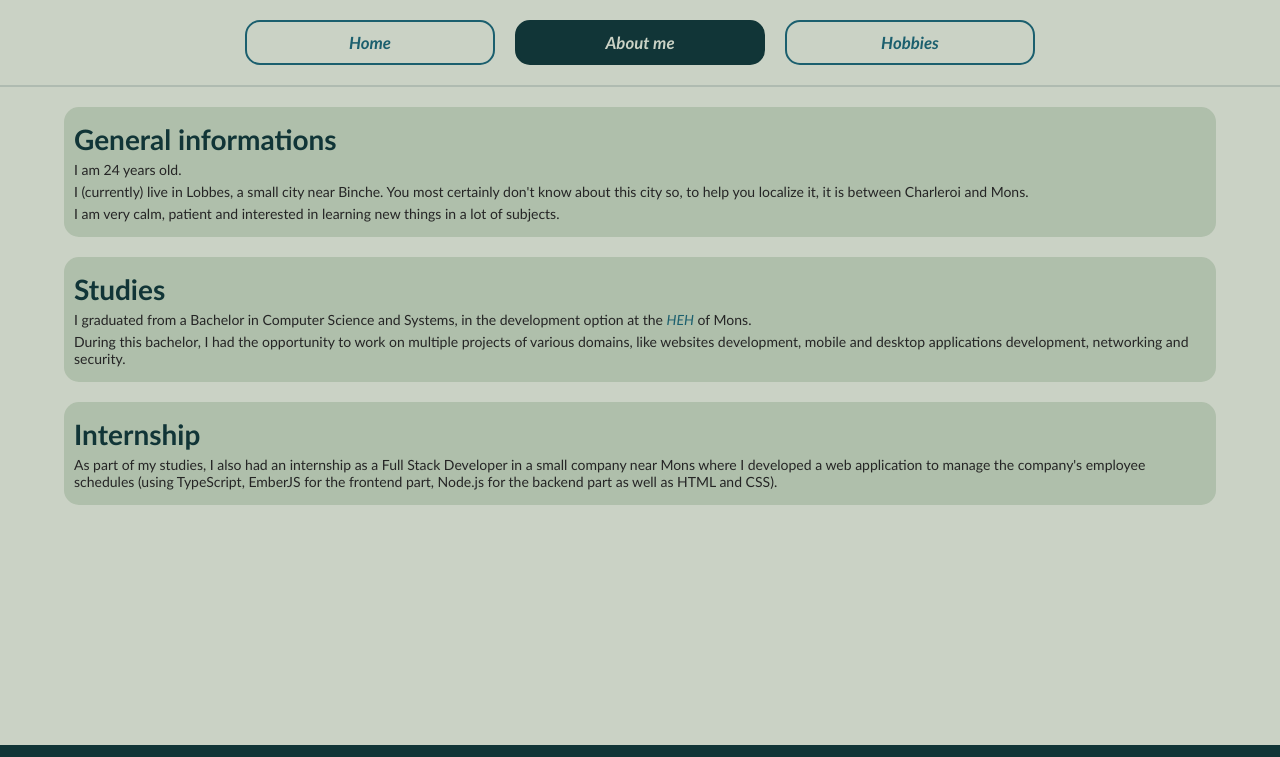
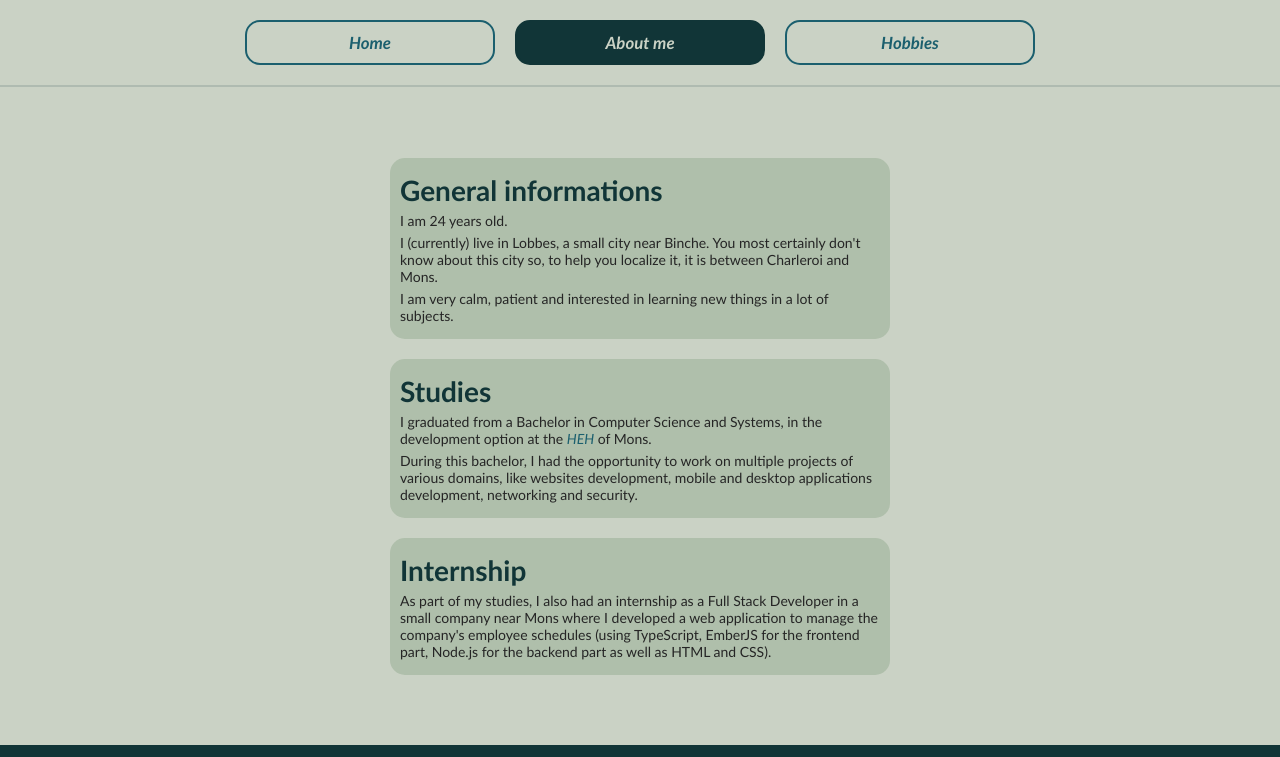
Before and after one commit to LouisFitdevoie/LouisFitdevoie.github.io, a plain HTML site: page about-me.html in a window 1280 px wide. Shown: the top 757 px of the page. Drawn offline with Linux system fonts and the light colour scheme.

Commit message:
Updating CSS for the desktops

```diff
--- a/styles.css
+++ b/styles.css
@@ -160,6 +160,7 @@ footer p:first-child {
 
 #globalContainer {
   width: 90%;
+  margin-top: 20px;
   margin-left: auto;
   margin-right: auto;
 }
@@ -169,10 +170,6 @@ footer p:first-child {
   padding: 15px 10px;
   border-radius: 15px;
   background-color: #10501025;
-}
-
-.card:first-child {
-  margin-top: 20px;
 }
 
 .card ul {
@@ -253,4 +250,19 @@ h2 {
   #introductionContainer p {
     margin-top: 20px;
   }
+
+  #globalContainer {
+    max-width: 1200px;
+    margin-top: auto;
+  }
+
+  .card {
+    max-width: 500px;
+    margin-left: auto;
+    margin-right: auto;
+  }
+
+  .card:last-child {
+    margin-bottom: 0px;
+  }
 }
```
